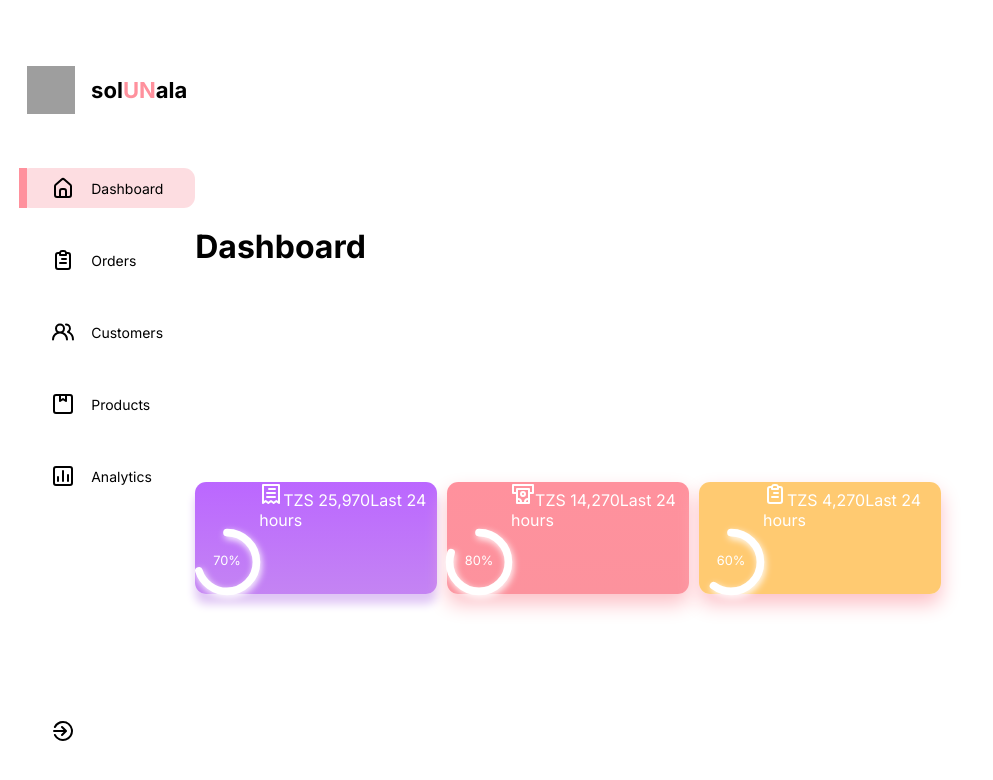
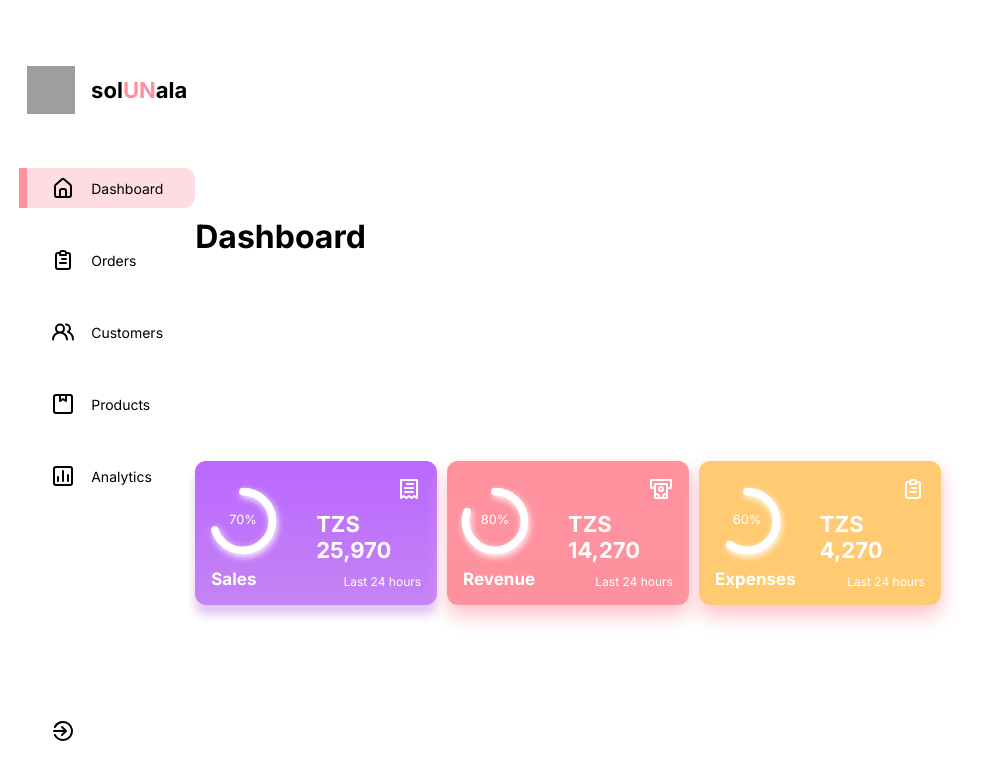
Before and after one commit to CodeBot-del/React-Admin-Dashboard, a React (Create React App) app: page / in a window 1280 px wide. Shown: the top 780 px of the page, without its empty margins (0-993 px from the left). Built offline with nearby package versions, Linux system fonts and the light colour scheme; grey boxes are pictures that could not be loaded.

Commit message:
working on the expanded view

```diff
--- a/src/components/Card/Card.css
+++ b/src/components/Card/Card.css
@@ -6,10 +6,11 @@
     color: white;
     position: relative;
     cursor: pointer;
+    padding: 1rem;
 }
 
 .CompactCard:hover{
-    box-shadow: none;
+    box-shadow: none !important;
 }
 
 /* radial bar */
@@ -44,3 +45,21 @@
     font-size: 17px;
     font-weight: bold;
 }
+
+/* details */
+.detail{
+    flex: 1;
+    display: flex;
+    flex-direction: column;
+    justify-content: space-between;
+    align-items: flex-end;
+}
+
+.detail>span:nth-child(2){
+    font-size: 22px;
+    font-weight: bold;
+}
+
+.detail>span:nth-child(3){
+    font-size: 12px;
+}
--- a/src/components/Card/Card.jsx
+++ b/src/components/Card/Card.jsx
@@ -14,7 +14,7 @@ const Card = (props) => {
             expanded ? (
                 'Expanded'
             ):
-            <CompactCard param = {props}/>
+            <CompactCard param = {props} setExpanded={()=>setExpanded}/>
         }
     </AnimateSharedLayout>
   )
@@ -22,7 +22,7 @@ const Card = (props) => {
 
 
 // CompactCard
-function CompactCard({param}){
+function CompactCard({param, setExpanded}){
     const Png = param.png;
     return(
         <div className="CompactCard"
@@ -37,6 +37,7 @@ function CompactCard({param}){
                     value={param.barValue}
                     text={`${param.barValue}%`}
                 />
+                <span>{param.title}</span>
             </div>
             <div className="detail">
                 <Png/>
```
